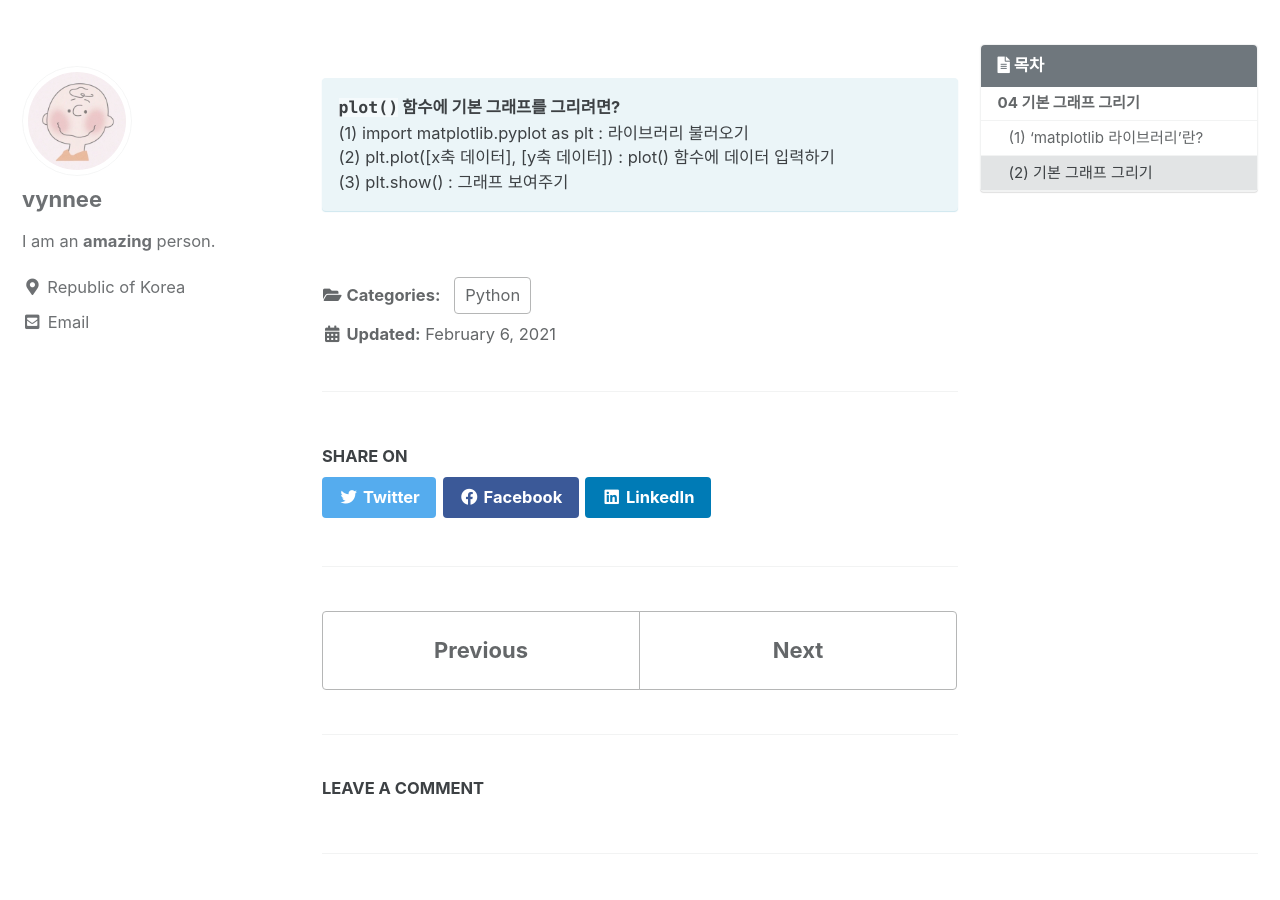
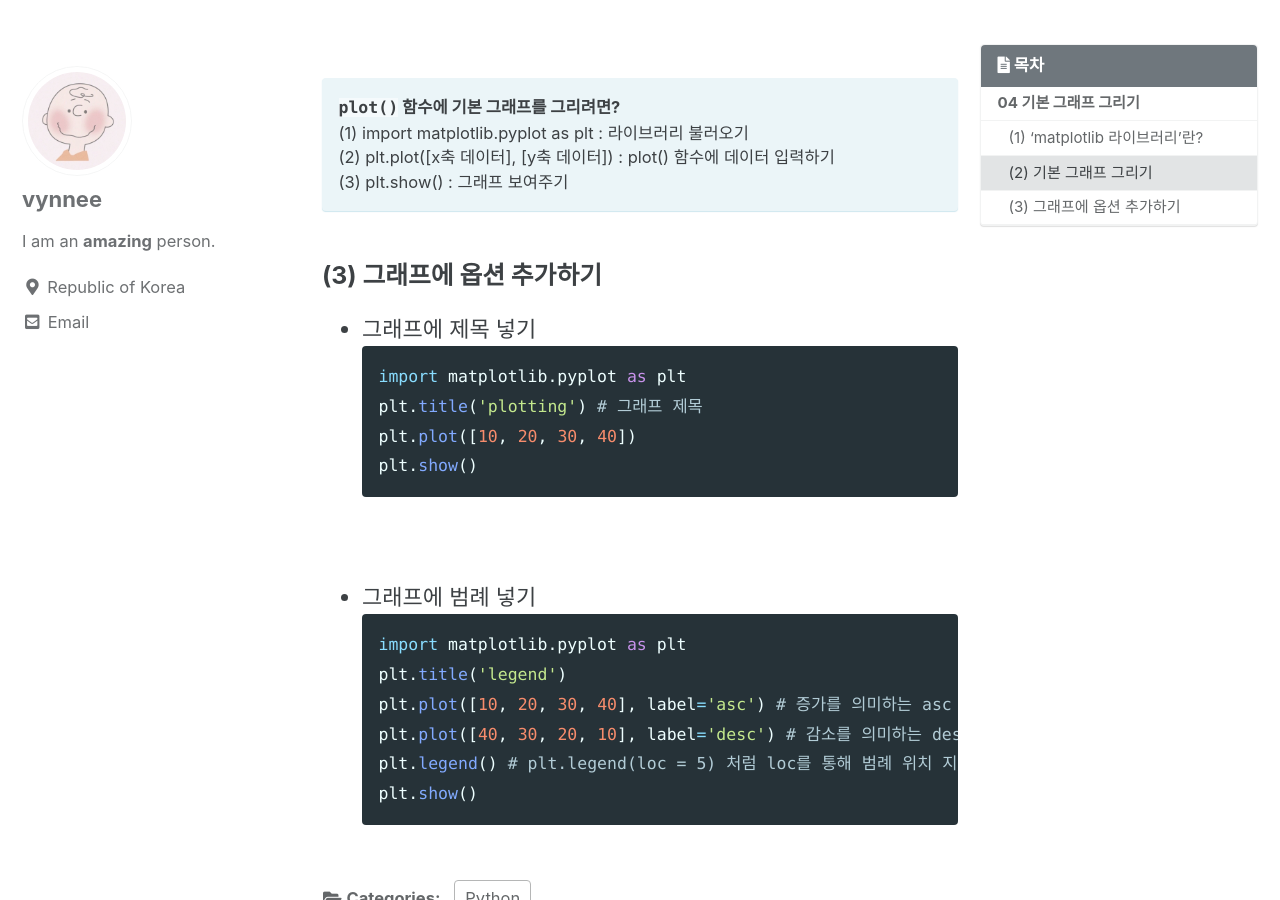
Before and after one commit to vynnee/vynnee.github.io, a Jekyll site: the page built from _posts/2021-01/python/2021-02-06-py2.md, in a window 1280 px wide and 900 px high, scrolled down 1653 px. Built offline with Jekyll 4.4.1, drawn with Linux system fonts in a browser that asks for light colours; cached includes are drawn as plain includes; comment, search, counter and statistics services are not loaded; some of the changed text lies outside the part shown.

Commit message:
Update 2021-02-06-py2.md

````diff
--- a/_posts/2021-01/python/2021-02-06-py2.md
+++ b/_posts/2021-01/python/2021-02-06-py2.md
@@ -57,3 +57,24 @@ plt.show()
 (2) plt.plot([x축 데이터], [y축 데이터]) : plot() 함수에 데이터 입력하기<br>
 (3) plt.show() : 그래프 보여주기<br>
 {: .notice--info}
+
+### (3) 그래프에 옵션 추가하기
+* 그래프에 제목 넣기<br>
+```python
+import matplotlib.pyplot as plt
+plt.title('plotting') # 그래프 제목
+plt.plot([10, 20, 30, 40])
+plt.show()
+```
+
+<br>
+
+* 그래프에 범례 넣기<br>
+```python
+import matplotlib.pyplot as plt
+plt.title('legend')
+plt.plot([10, 20, 30, 40], label='asc') # 증가를 의미하는 asc 범례
+plt.plot([40, 30, 20, 10], label='desc') # 감소를 의미하는 desc 범례
+plt.legend() # plt.legend(loc = 5) 처럼 loc를 통해 범례 위치 지정할 수 있음
+plt.show()
+```
````
